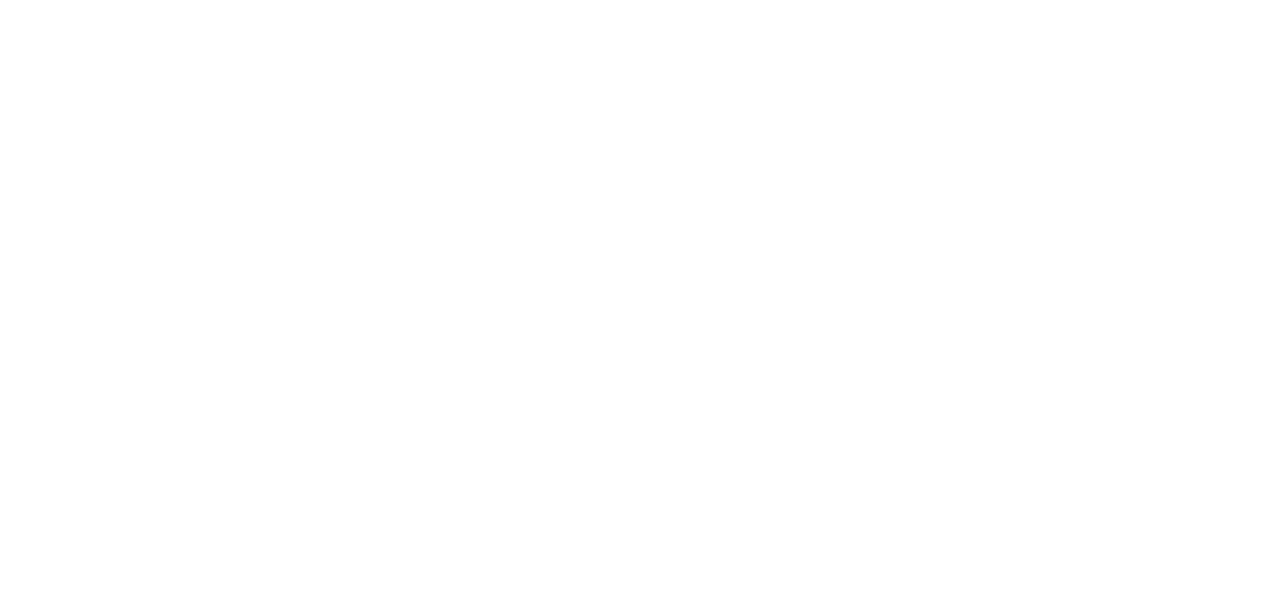
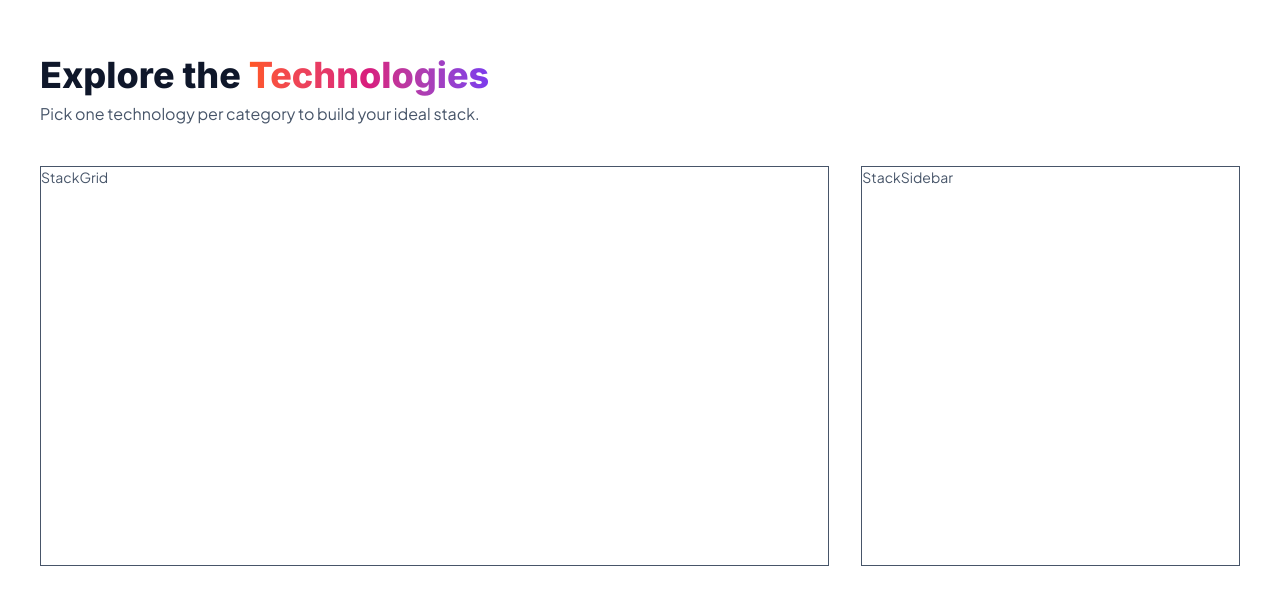
Before and after one commit to ormahbub/devstack, a React (Vite) app: page / in a window 1280 px wide. Shown: the part 718-1322 px from the top of the page. Before the commit the page ends 800 px from the top, so only its background shows below. Built offline with nearby package versions, Linux system fonts and the light colour scheme.

Commit message:
Added title for the 'Technology Section' and created and imported two components ['Stack Grid' and 'Stack Sidebar'].

```diff
--- a/src/App.jsx
+++ b/src/App.jsx
@@ -1,12 +1,14 @@
 import React from "react";
 import Header from "./components/Header/Header";
 import Banner from "./components/Banner";
+import TechnologySection from "./components/TechnologySection/TechnologySection";
 
 function App() {
   return (
     <>
       <Header />
       <Banner />
+      <TechnologySection />
     </>
   );
 }
--- /dev/null
+++ b/src/components/TechnologySection/StackGrid.jsx
@@ -0,0 +1,9 @@
+import React from 'react'
+
+function StackGrid() {
+  return (
+    <div>StackGrid</div>
+  )
+}
+
+export default StackGrid
--- /dev/null
+++ b/src/components/TechnologySection/StackSidebar.jsx
@@ -0,0 +1,9 @@
+import React from 'react'
+
+function StackSidebar() {
+  return (
+    <div>StackSidebar</div>
+  )
+}
+
+export default StackSidebar
--- /dev/null
+++ b/src/components/TechnologySection/TechnologySection.jsx
@@ -0,0 +1,31 @@
+import React from "react";
+import StackGrid from "./StackGrid";
+import StackSidebar from "./StackSidebar";
+
+function TechnologySection() {
+  return (
+    <section className="py-12">
+      <div className="container">
+        <h2 className="text-[var(--dark-color)] text-[36px] font-[800]">
+          Explore the{" "}
+          <span class="bg-gradient-to-r from-[#FF5722] via-[#D81B7E] to-[#7C3AED] bg-clip-text text-transparent">
+            Technologies
+          </span>
+        </h2>
+        <p className="text-[var(--text-color)] text-[16px] leading-[24px]">
+          Pick one technology per category to build your ideal stack.
+        </p>
+        <div className="grid grid-cols-12 gap-8 mt-10">
+            <div className="stack-grid col-span-8 border h-100">
+              <StackGrid />
+            </div>
+            <div className="stack-sidebar col-span-4 border h-100">
+              <StackSidebar />
+            </div>
+        </div>
+      </div>
+    </section>
+  );
+}
+
+export default TechnologySection;
```
